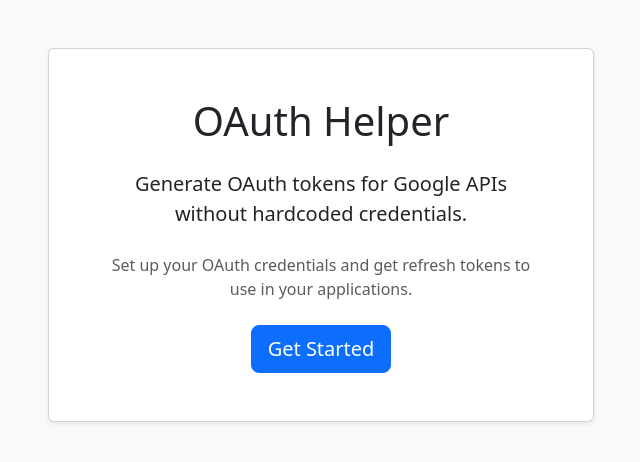
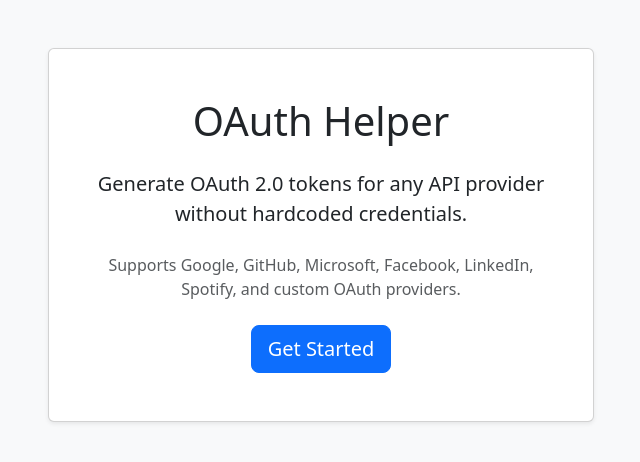
Before and after one commit to drkskwlkr/oauth-helper, a PHP site: page / in a window 1280 px wide. Shown: the top 462 px of the page, without its empty margins (319-959 px from the left). Run offline with PHP 8.4, Linux system fonts and the light colour scheme.

Commit message:
Update home page with better description

```diff
--- a/index.php
+++ b/index.php
@@ -14,11 +14,11 @@
         <div class="row justify-content-center">
             <div class="col-lg-6">
                 <div class="card shadow-sm">
-                    <div class="card-body p-5 text-center">
-                        <h1 class="card-title mb-4">OAuth Helper</h1>
-                        <p class="lead mb-4">Generate OAuth tokens for Google APIs without hardcoded credentials.</p>
-                        <p class="text-muted mb-4">Set up your OAuth credentials and get refresh tokens to use in your applications.</p>
-                        <a href="setup.php" class="btn btn-primary btn-lg">Get Started</a>
+		    <div class="card-body p-5 text-center">
+			<h1 class="card-title mb-4">OAuth Helper</h1>
+			<p class="lead mb-4">Generate OAuth 2.0 tokens for any API provider without hardcoded credentials.</p>
+			<p class="text-muted mb-4">Supports Google, GitHub, Microsoft, Facebook, LinkedIn, Spotify, and custom OAuth providers.</p>
+			<a href="setup.php" class="btn btn-primary btn-lg">Get Started</a>
                     </div>
                 </div>
             </div>
```
